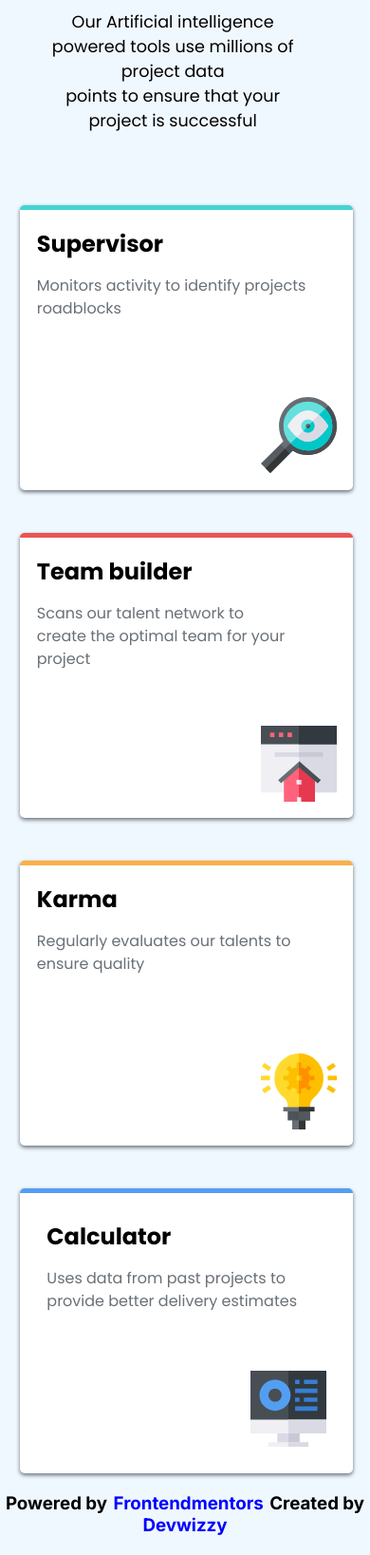
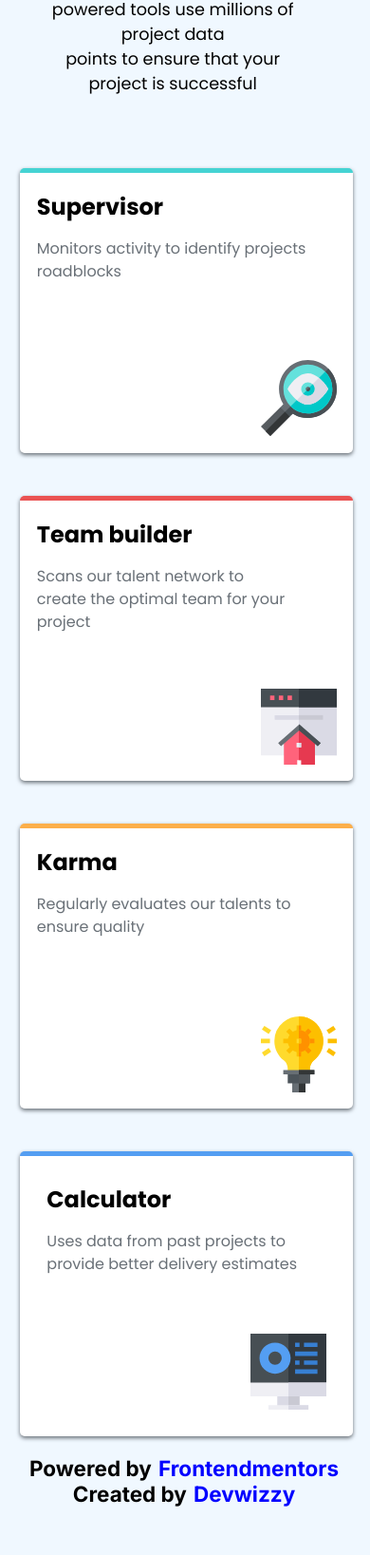
Before and after one commit to Wizdev0/four-card, a plain HTML site: page index.html in a window 390 px wide. Shown: the part 151-1788 px from the top of the page at 95% size. After the commit the page ends 1757 px from the top, so only its background shows below. Drawn offline with Linux system fonts and the light colour scheme.

Commit message:
Add files via upload

```diff
--- a/index.css
+++ b/index.css
@@ -208,7 +208,7 @@ body{
         display: flex;
         justify-content: center;
         text-align: center;
-        margin-top: 20%;
+        margin-top: 10%;
         margin-left: 4.2%;
 
     }
@@ -374,7 +374,7 @@ body{
     align-items: center;
     text-align: center;
     font-family: "inter",sans-serif;
-    font-size: 100%;
+    font-size: 120%;
     color: black;
 }
 
```
